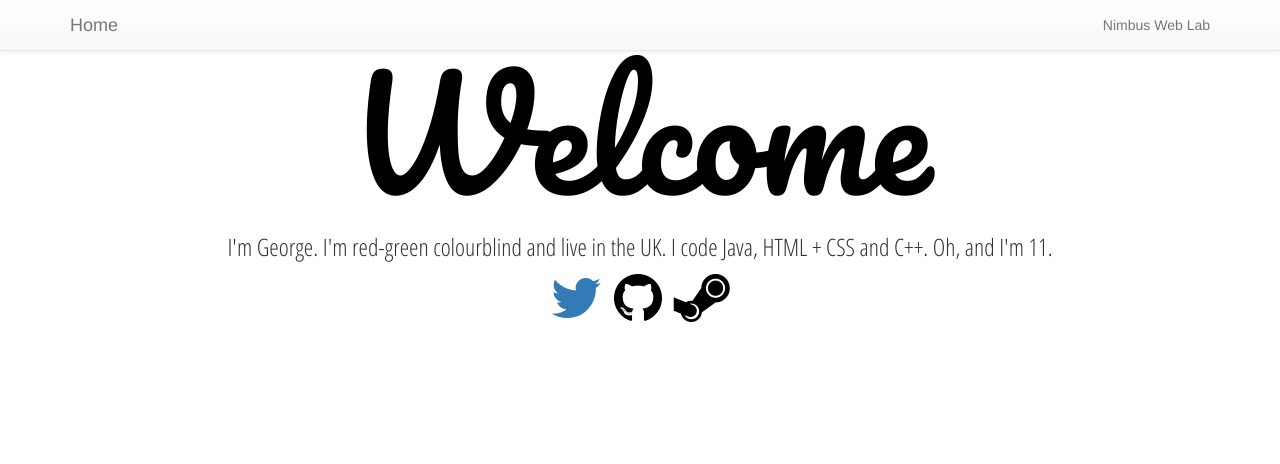
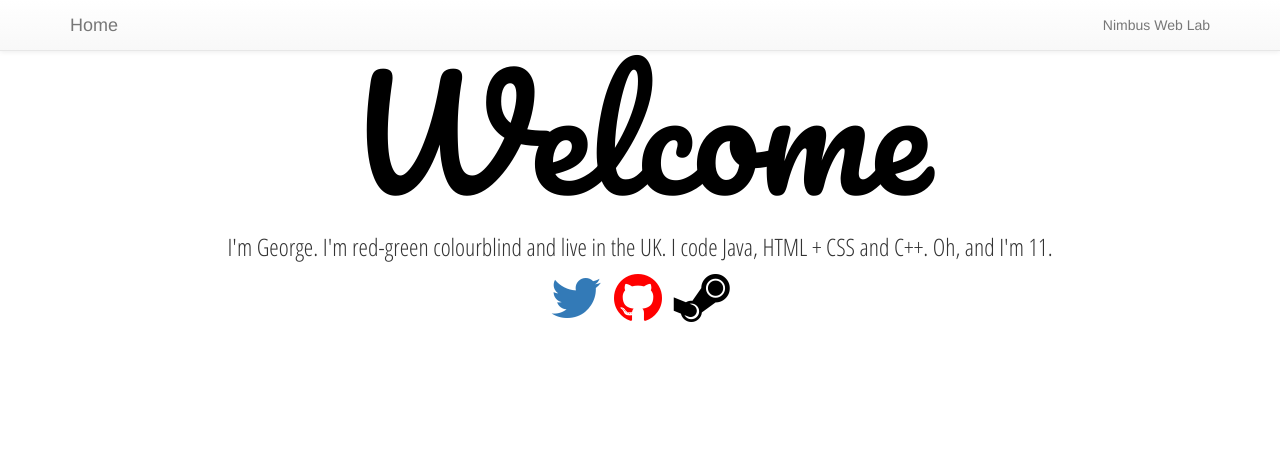
Before and after one commit to NimbusMovies/NimbusMovies.github.io, a PHP site: page / in a window 1280 px wide. Shown: the top 464 px of the page. Run offline with PHP 8.4, Linux system fonts and the light colour scheme; some libraries are stand-ins or nearby versions.

Commit message:
Steam icon no longer colour-conflicting with GitHub icon
- Removed GitHub colour #000000
+ Added GitHub colour #FF0000

```diff
--- a/style.css
+++ b/style.css
@@ -6,7 +6,7 @@
 }
 .github {
     text-align: center;
-    color: #000000
+    color: #FF0000;
 }
 h1 {
     text-align: center;
```
